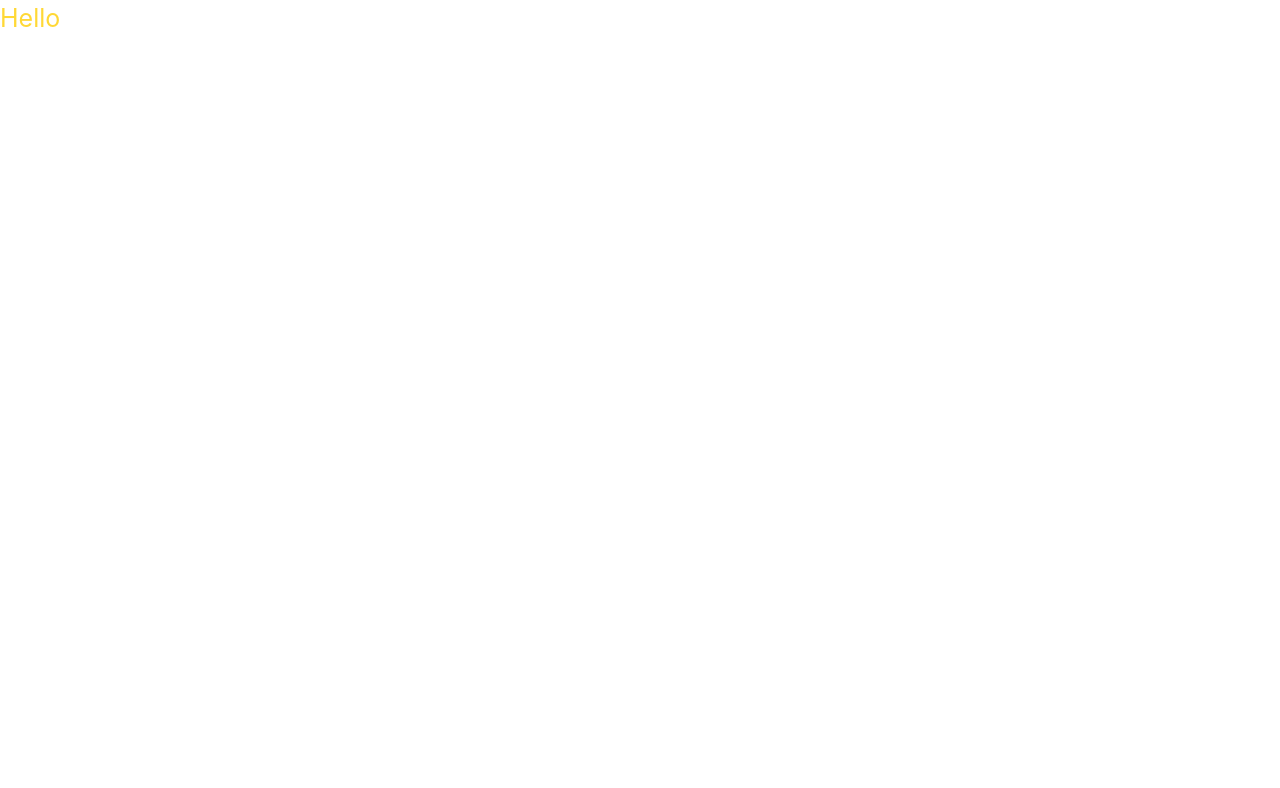
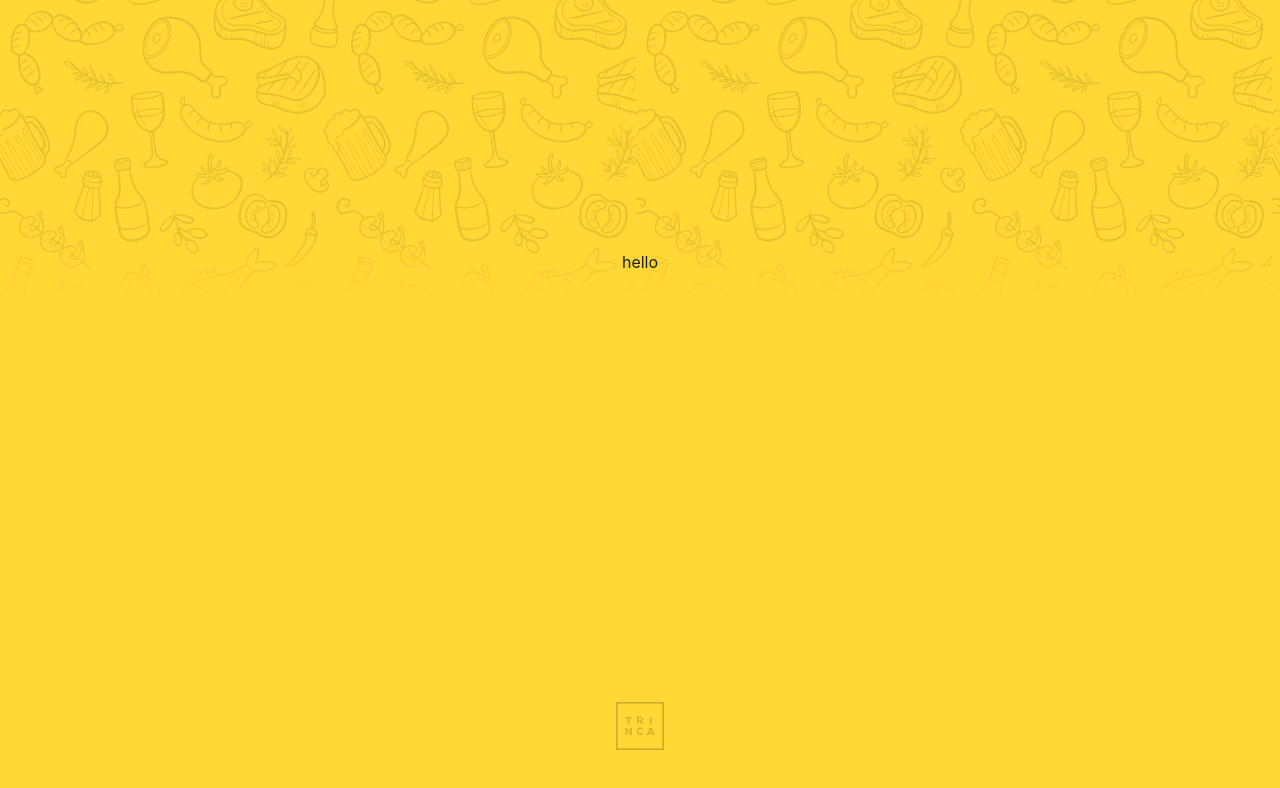
Before and after one commit to AlexandreOSouza/churras, a Next.js app: page / in a window 1280 px wide. Shown: the top 788 px of the page. Built offline with nearby package versions, Linux system fonts and the light colour scheme.

Commit message:
chore: base layout

```diff
--- /dev/null
+++ b/src/components/layout/footer/index.tsx
@@ -0,0 +1,14 @@
+import { Flex, Image } from "@chakra-ui/react";
+
+export default function Footer() {
+  return (
+    <Flex width={"100%"} justifyContent={"center"} mb={"50px"}>
+      <Image
+        alt={"trinca logo"}
+        src={"./assets/imgs/trinca_logo.png"}
+        width={"48px"}
+        height={"48px"}
+      />
+    </Flex>
+  );
+}
--- /dev/null
+++ b/src/components/layout/header/index.tsx
@@ -0,0 +1,20 @@
+import { Flex } from "@chakra-ui/react";
+
+export default function Header() {
+  return (
+    <Flex
+      width={"100%"}
+      height={"300px"}
+      background={
+        "linear-gradient(to bottom, transparent 80%, rgba(255, 216, 54, 1) 100%)"
+      }
+    >
+      <Flex
+        backgroundImage={"url(./assets/imgs/bg_pattern.png)"}
+        width={"100%"}
+        height={"100%"}
+        zIndex={-1}
+      ></Flex>
+    </Flex>
+  );
+}
--- /dev/null
+++ b/src/components/layout/index.tsx
@@ -0,0 +1,23 @@
+import { Flex } from "@chakra-ui/react";
+import Footer from "./footer";
+import Header from "./header";
+import { WithChildren } from "@/types/commun";
+
+export default function Layout({ children }: WithChildren) {
+  return (
+    <Flex
+      height={"100vh"}
+      width={"100%"}
+      flexDirection={"column"}
+      justifyContent={"space-between"}
+    >
+      <Flex flexDirection={"column"} alignItems={"center"}>
+        <Header />
+        <Flex maxWidth={"1920px"} mt={"-50px"}>
+          {children}
+        </Flex>
+      </Flex>
+      <Footer />
+    </Flex>
+  );
+}
--- /dev/null
+++ b/src/const/title.ts
@@ -0,0 +1,5 @@
+export const TITLES = {
+  login: "Churras | Login",
+  schedule: "Curras | Agenda",
+  detail: "Churras | Detalhe",
+};
--- a/src/pages/index.tsx
+++ b/src/pages/index.tsx
@@ -1,15 +1,16 @@
-import { Text } from "@chakra-ui/react";
+import Layout from "@/components/layout";
+import { TITLES } from "@/const/title";
 import Head from "next/head";
 
 export default function index() {
   return (
     <>
       <Head>
-        <title>Index</title>
+        <title>{TITLES.login}</title>
       </Head>
-      <Text fontSize={"25px"} color={"churras.primary_yellow"}>
-        Hello
-      </Text>
+      <Layout>
+        <h1>hello</h1>
+      </Layout>
     </>
   );
 }
--- a/src/theme/index.ts
+++ b/src/theme/index.ts
@@ -1,5 +1,6 @@
-import { extendTheme } from "@chakra-ui/react";
+import { StyleFunctionProps, extendTheme } from "@chakra-ui/react";
 import colors from "./components/colors";
+import { mode } from "@chakra-ui/theme-tools";
 
 const config = {
   initialColorMode: "light",
@@ -9,6 +10,18 @@ const config = {
 const theme = extendTheme({
   colors,
   config,
+  styles: {
+    global: (props: StyleFunctionProps) => ({
+      body: {
+        margin: 0,
+        padding: 0,
+        fontFamily: "body",
+        // TODO: Change theme color
+        bg: mode("churras.primary_yellow", "")(props),
+        lineHeight: "base",
+      },
+    }),
+  },
 });
 
 export default theme;
--- /dev/null
+++ b/src/types/commun.ts
@@ -0,0 +1,8 @@
+import { TITLES } from "@/const/title";
+import { ReactElement } from "react";
+
+export type Titles = keyof typeof TITLES;
+
+export type WithChildren = {
+  children: ReactElement;
+};
```
